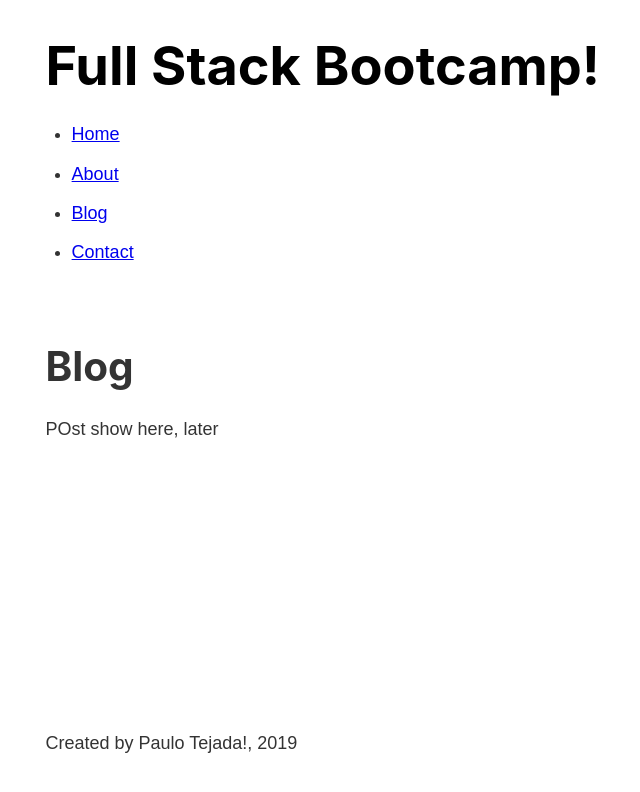
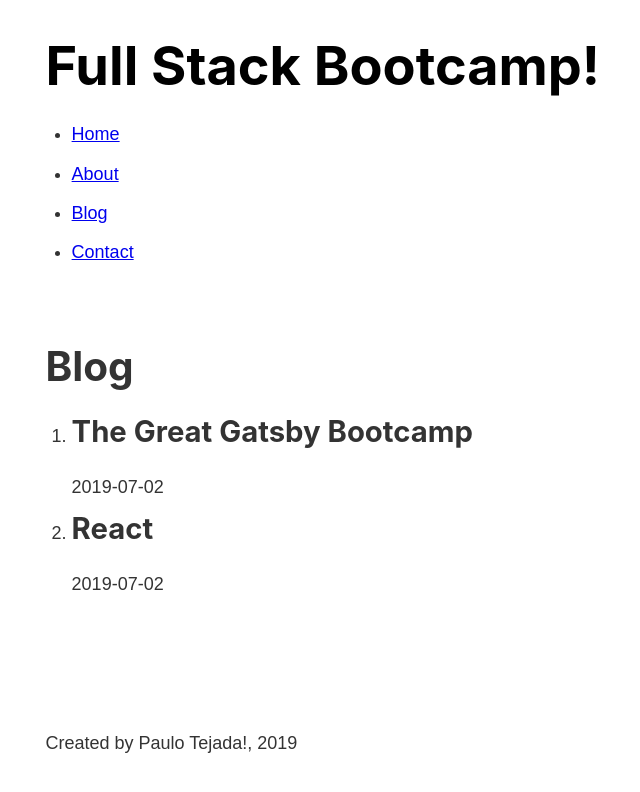
Before and after one commit to PauloTC/BlogBootcamp, a Gatsby site: page /blog in a window 1280 px wide. Shown: the whole page, without its empty margins (233-873 px from the left). Built offline with nearby package versions, Linux system fonts and the light colour scheme; Gatsby itself is replaced by a stand-in of ours.

Commit message:
adding title and date of post

```diff
--- a/src/pages/blog.js
+++ b/src/pages/blog.js
@@ -1,11 +1,42 @@
 import React from 'react'
 import Layout from '../components/layout'
+import { useStaticQuery, graphql } from 'gatsby';
+
+
+
+
 
 const BlogPage = () => {
+    const data = useStaticQuery(graphql`
+        query {
+            allMarkdownRemark {
+                edges {
+                    node {
+                        frontmatter {
+                            title
+                            date
+                        }
+                    }
+                }
+            }
+        }
+    `)
+
+    console.log(data)
+
     return(
         <Layout>
             <h1>Blog</h1>
-            <p>POst show here, later</p>
+            <ol>
+                    {data.allMarkdownRemark.edges.map( (edge) => {
+                        return (
+                            <li>
+                                <h2>{ edge.node.frontmatter.title }</h2>
+                                <p>{ edge.node.frontmatter.date }</p>
+                            </li>
+                        )
+                    })}
+            </ol>
         </Layout>
     )
 }
```
